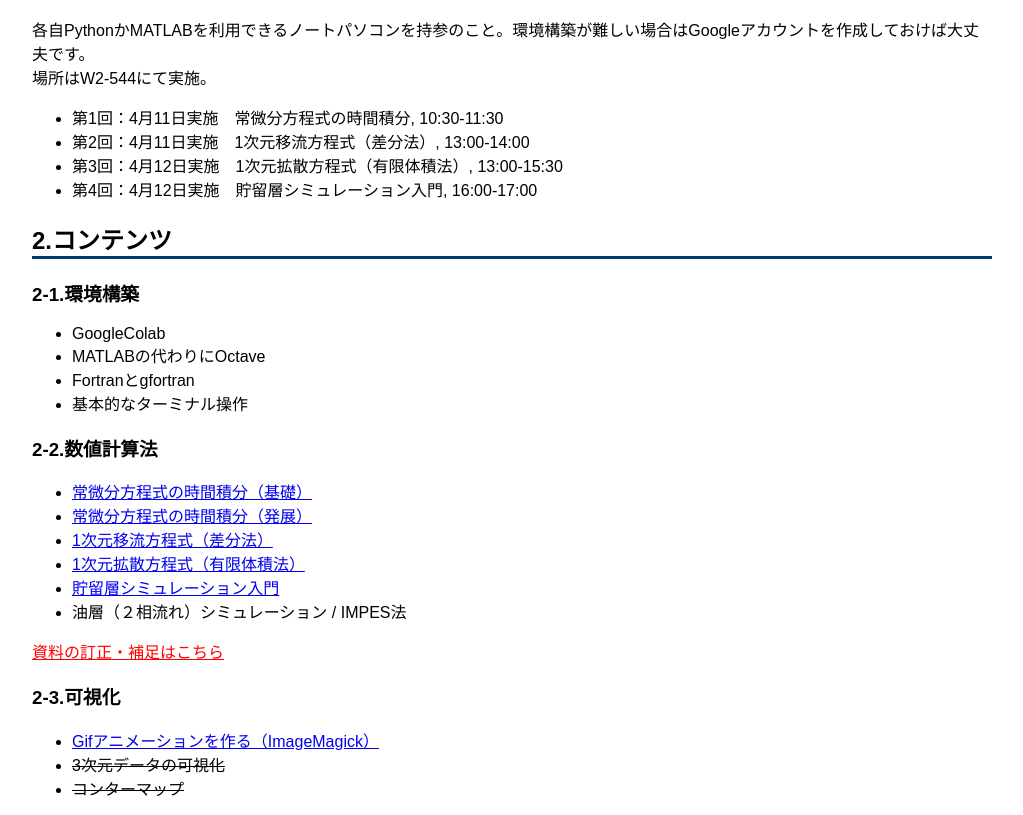
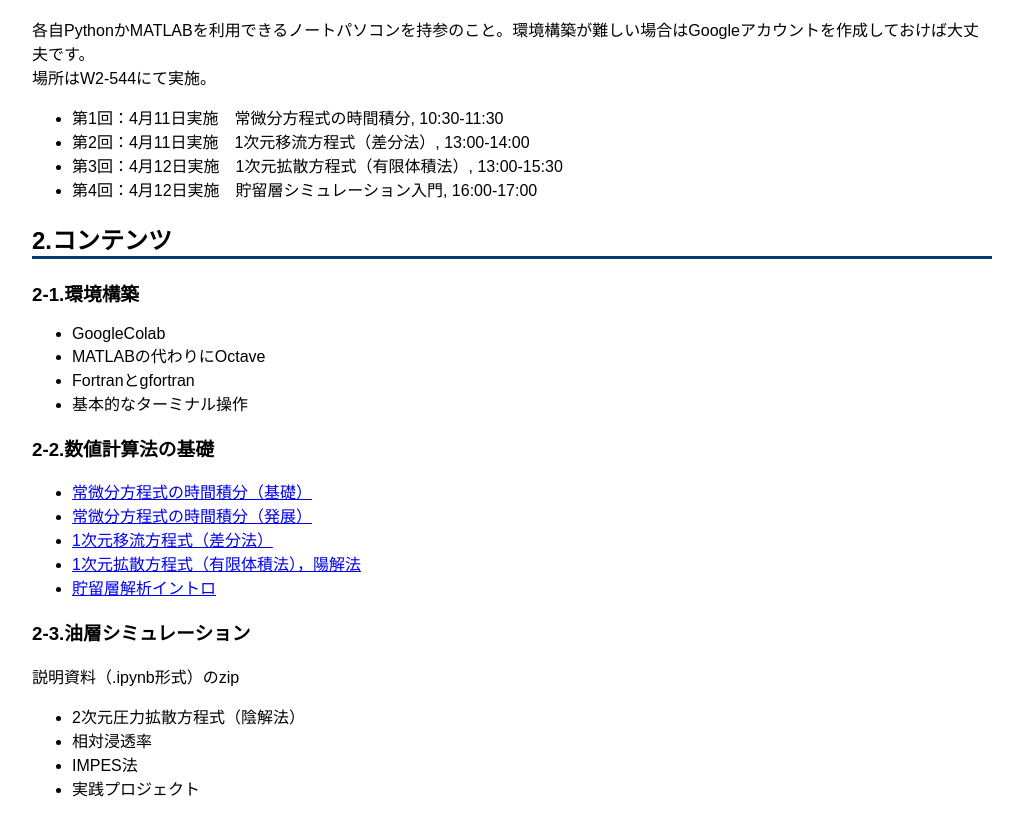
Before and after one commit to te288/intro_to_NA2022, a plain HTML site: page index.html in a window 1280 px wide. Shown: the part 126-941 px from the top of the page, without its empty margins (128-1151 px from the left). Drawn offline with nearby package versions, Linux system fonts and the light colour scheme; some packages are replaced by stand-ins of ours.

Commit message:
intro2RservoirSim

```diff
--- a/index.html
+++ b/index.html
@@ -49,7 +49,7 @@
 
                     <!--数値計算法-->
                     <h3>
-                        2-2.数値計算法
+                        2-2.数値計算法の基礎
                     </h3>
                     <div>
                     <ul>
@@ -60,30 +60,42 @@
                         <li>1次元拡散方程式（有限体積法）</li>
                         <li>貯留層シミュレーション入門</li>
                         -->
-                        <li><a href="textcodes//01_ODEa.pdf">常微分方程式の時間積分（基礎）</a></li>
-                        <li><a href="textcodes//01_ODEb.pdf">常微分方程式の時間積分（発展）</a></li>
-                        <li><a href="textcodes//02_Advection.pdf">1次元移流方程式（差分法）</a></li>
-                        <li><a href="textcodes/">1次元拡散方程式（有限体積法）</a></li>
-                        <li><a href="textcodes//04_intro2ReservoirSim.pdf">貯留層シミュレーション入門</a></li>
-                        <li>油層（２相流れ）シミュレーション / IMPES法</li>
+                        <li><a href="textbook/01_ODEa.pdf">常微分方程式の時間積分（基礎）</a></li>
+                        <li><a href="textbook/01_ODEb.pdf">常微分方程式の時間積分（発展）</a></li>
+                        <li><a href="textbook/02_Advection.pdf">1次元移流方程式（差分法）</a></li>
+                        <li><a href="textbook/03_Diffusion.pdf">1次元拡散方程式（有限体積法），陽解法</a></li>
+                        <li><a href="textbook/04_intro2ReservoirSim.pdf">貯留層解析イントロ</a></li>
+                    </ul>
 
+
+                    <!--油層シミュレーション-->
+                    <h3>
+                        2-3.油層シミュレーション
+                    </h3>
+                    <div>
+                        <a>説明資料（.ipynb形式）のzip</a>
+                    <ul>
+                        <li>2次元圧力拡散方程式（陰解法）</li>
+                        <li>相対浸透率</li>
+                        <li>IMPES法</li>
+                        <li>実践プロジェクト</li>
                     </ul>
-                    <a href="#supp_exp" style="color: red;">資料の訂正・補足はこちら</a>
-                    </div>
+                </div>
 
-                    <!--可視化-->
+                   <!--可視化-->
                     <div style="padding-bottom: 5px;">
                     <h3>
-                        2-3.可視化
+                        2-4.可視化
                     </h3>
                     <ul>
-                        <li><a href="textcodes//05_Gif.pdf">Gifアニメーションを作る（ImageMagick）</a></li>
+                        <li><a href="textbook/05_Gif.pdf">Gifアニメーションを作る（ImageMagick）</a></li>
                         <s>
                         <li>3次元データの可視化</li>
                         <li>コンターマップ</li>
                         </s>
                     </ul>
                     </div>
+                    <a href="#supp_exp" style="color: red;">資料の訂正・補足はこちら</a>
 
             <!--ファイル・サンプルコード-->
             <h2 style="border-bottom: solid rgb(0, 61, 111);">
```
Also changed, not shown: codes/advanced/fig/Aquifer.png (added), 19 other files.
